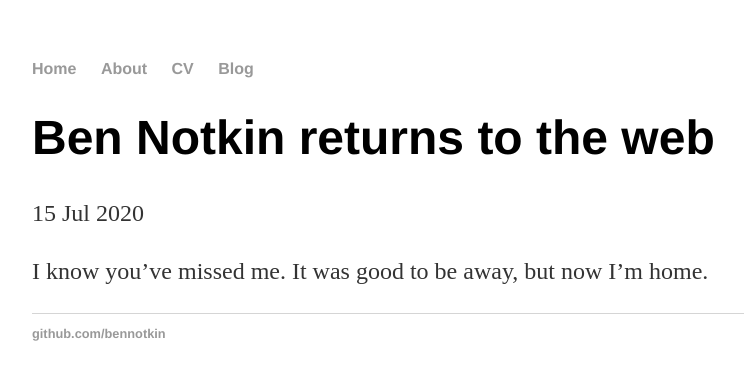
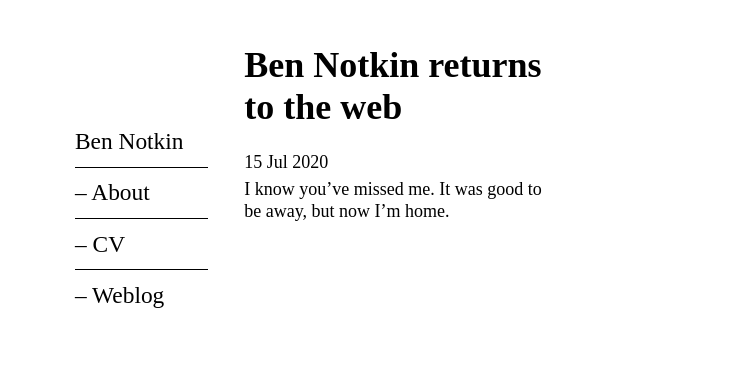
Before and after one commit to bennotkin/bennotkin.github.io, a Jekyll site: the page built from _posts/2020-07-15-bennotkin-relaunched.md, in a window 1280 px wide. Shown: the top 380 px of the page, without its empty margins (160-904 px from the left). Built offline with Jekyll 4.4.1, drawn with Linux system fonts in a browser that asks for light colours.

Commit message:
updating blog html/css

```diff
--- a/_layouts/default.html
+++ b/_layouts/default.html
@@ -1,28 +1,22 @@
 <!DOCTYPE html>
-  <html>
+<html>
     <head>
       <title>{{ page.title }}</title>
       <!-- link to main stylesheet -->
-      <link rel="stylesheet" type="text/css" href="/css/main.css">
+      <link rel="stylesheet" type="text/css" href="/css/default.css">
     </head>
     <body>
-      <nav>
-	    		<ul>
-	        		<li><a href="/">Home</a></li>
-		        	<li><a href="/about">About</a></li>
-	        		<li><a href="/cv">CV</a></li>
-	        		<li><a href="/blog">Blog</a></li>
-	    		</ul>
-			</nav>
-			<div class="container">
+        <div class="nav">
+            <h2><a href="/">Ben Notkin</a></h2>
+            <h2><a href="/about">– About</a></h2>
+            <h2><a href="/cv">– CV</a></h2>
+            <h2><a href="/blog">– Weblog</a></h2>
+        </div>
+        <div class="container">
+            <ul class="posts">
 
-			{{ content }}
+        {{ content }}
 
-			</div><!-- /.container -->
-			<footer>
-	    		<ul>
-	        		<li><a href="https://github.com/bennotkin">github.com/bennotkin</a></li>
-				</ul>
-			</footer>
+        </div><!-- /.container -->
     </body>
-  </html>
+</html>
--- a/blog/index.html
+++ b/blog/index.html
@@ -3,9 +3,11 @@ layout: default
 title: Ben's web-log
 ---
   <h1>{{ page.title }}</h1>
-  <ul class="posts">
+  <div class="roll">
 
     {% for post in site.posts %}
-      <li><span>{{ post.date | date_to_string }}</span> » <a href="{{ post.url }}" title="{{ post.title }}</a></li>
+      <div class="post">
+          {{ page.content }}
+          </div>
     {% endfor %}
   </ul>
--- /dev/null
+++ b/css/default.css
@@ -0,0 +1,112 @@
+html {margin: 20px 10px;}
+
+body {
+    display: grid;
+    grid-template-columns: repeat(5, 1fr);
+    grid-template-rows: repeat(3, auto);
+    column-gap: 4ch;
+    font-family: serif;
+    font-size: 18px;
+    max-width: 90ch;
+    margin:auto;
+}
+
+div.nav {
+    grid-column: 1/1;
+    margin-top: 6em;
+}
+
+div.container {
+    grid-column: 2/4;
+}
+
+h2 {font-weight: 400}
+
+.nav a {
+    text-decoration: none;
+    color: inherit;
+    border-bottom: none;
+}
+.nav h2 {
+    font-size: 1.3em;
+    margin: 0;
+    padding-bottom: .5em;
+}
+
+.nav h2 ~ h2 {
+    font-family: serif;
+    padding-top: 0.5em;
+    border-top: 1px solid;
+}
+
+/*editing the blog index*/
+ul.posts {
+    list-style-type: none;
+    padding-left: 0;
+
+}
+/*editing the posts themselves*/
+
+/*Taken from indexicalstyle.css*/
+p {
+  line-height: 1.2;
+  margin: .3em 0
+}
+
+a {
+  color: black;
+  text-decoration:none;
+  border-bottom-style:dashed;
+  border-bottom-width: .06em;
+}
+
+a:hover {
+  font-style: italic;
+}
+
+
+/*
+body {
+    margin: 60px auto;
+    width: 70%;
+}
+nav ul, footer ul {
+    font-family:'Helvetica', 'Arial', 'Sans-Serif';
+    padding: 0px;
+    list-style: none;
+    font-weight: bold;
+}
+nav ul li, footer ul li {
+    display: inline;
+    margin-right: 20px;
+}
+a {
+    text-decoration: none;
+    color: #999;
+}
+a:hover {
+    text-decoration: underline;
+}
+h1 {
+    font-size: 3em;
+    font-family:'Helvetica', 'Arial', 'Sans-Serif';
+}
+p {
+    font-size: 1.5em;
+    line-height: 1.4em;
+    color: #333;
+}
+footer {
+    border-top: 1px solid #d5d5d5;
+    font-size: .8em;
+}
+
+ul.posts {
+    margin: 20px auto 40px;
+    font-size: 1.5em;
+}
+
+ul.posts li {
+    list-style: none;
+}
+*/
--- a/css/main.css
+++ /dev/null
@@ -1,43 +0,0 @@
-body {
-    margin: 60px auto;
-    width: 70%;
-}
-nav ul, footer ul {
-    font-family:'Helvetica', 'Arial', 'Sans-Serif';
-    padding: 0px;
-    list-style: none;
-    font-weight: bold;
-}
-nav ul li, footer ul li {
-    display: inline;
-    margin-right: 20px;
-}
-a {
-    text-decoration: none;
-    color: #999;
-}
-a:hover {
-    text-decoration: underline;
-}
-h1 {
-    font-size: 3em;
-    font-family:'Helvetica', 'Arial', 'Sans-Serif';
-}
-p {
-    font-size: 1.5em;
-    line-height: 1.4em;
-    color: #333;
-}
-footer {
-    border-top: 1px solid #d5d5d5;
-    font-size: .8em;
-}
-
-ul.posts {
-    margin: 20px auto 40px;
-    font-size: 1.5em;
-}
-
-ul.posts li {
-    list-style: none;
-}
```
